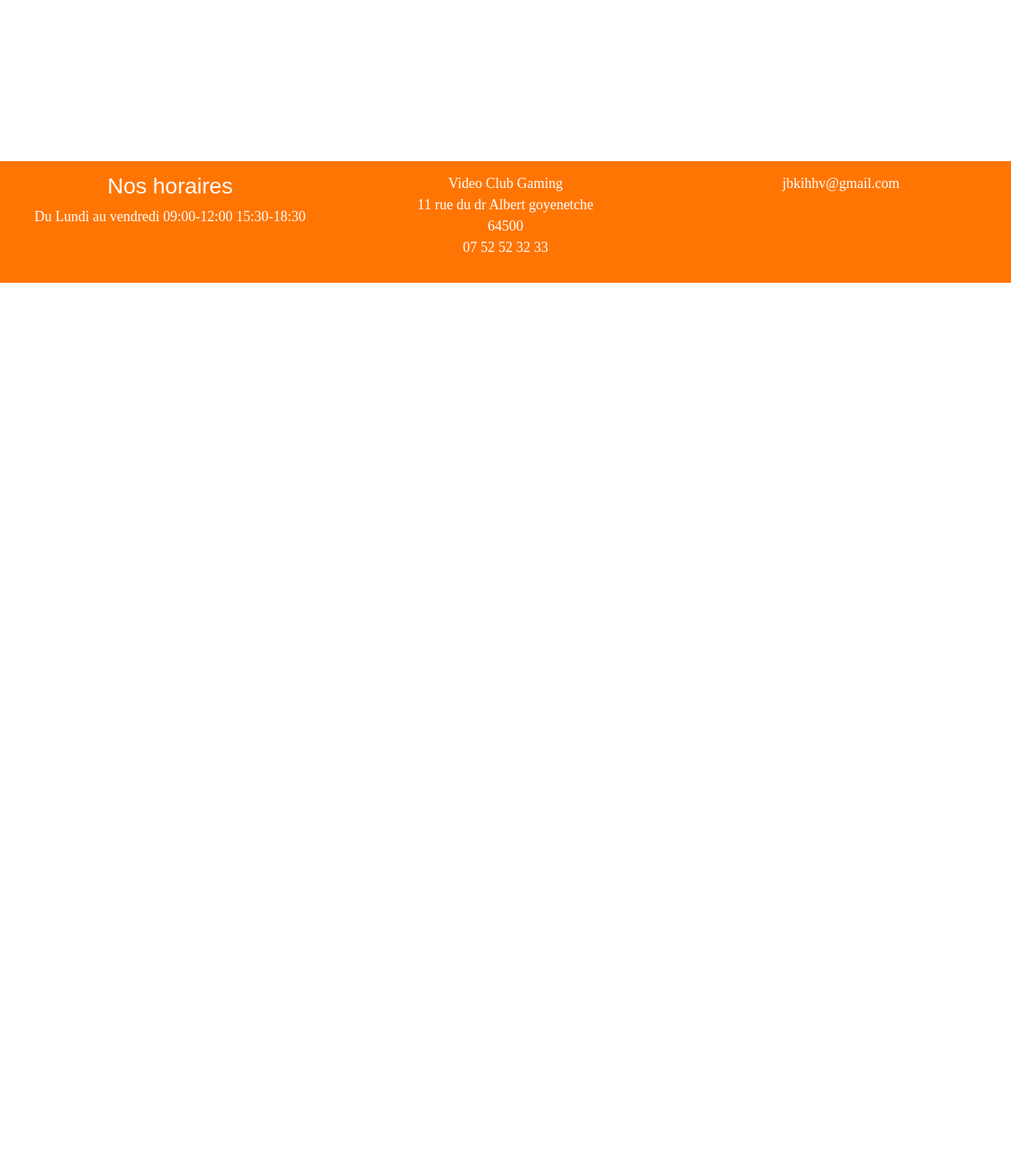
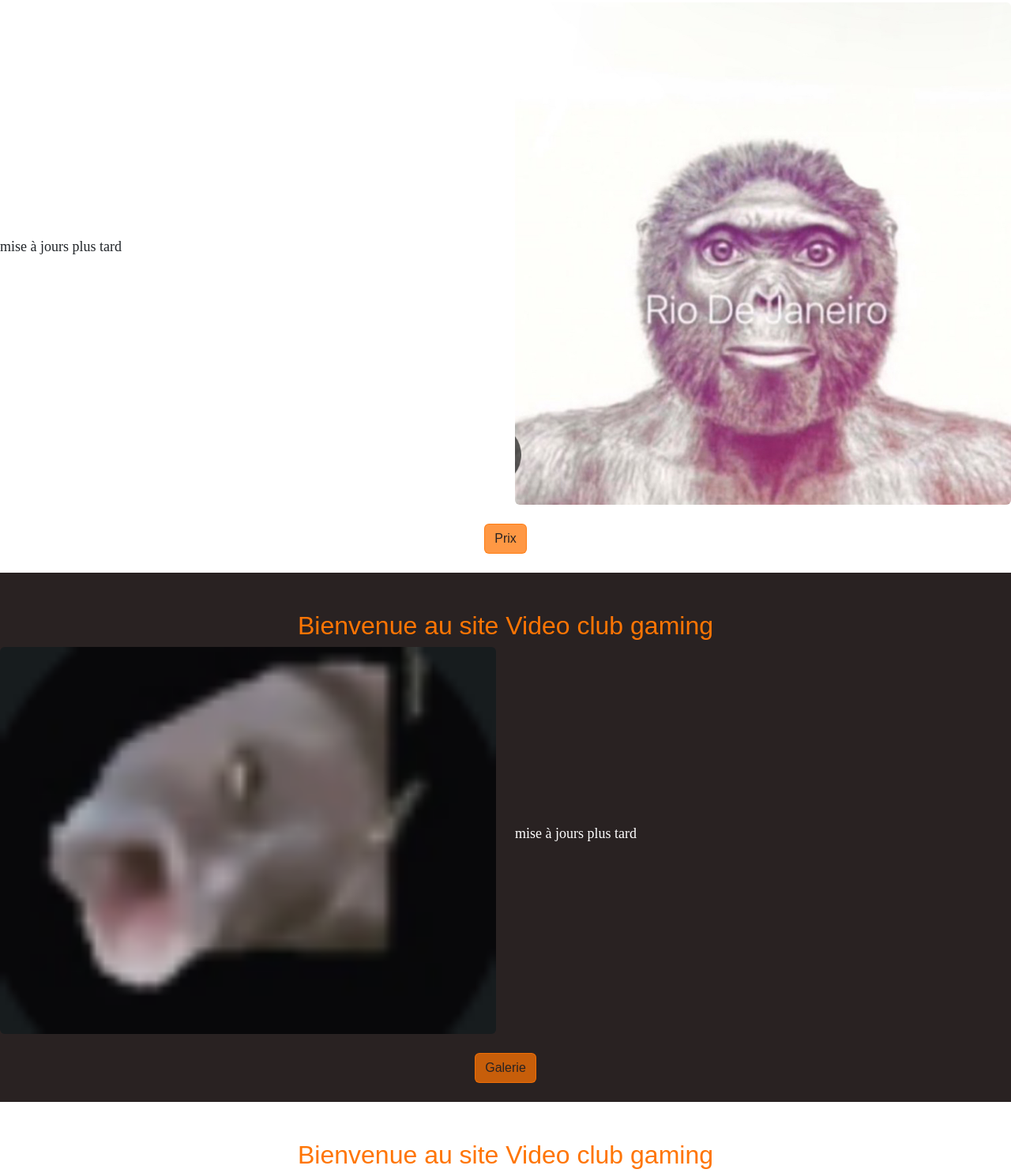
Before and after one commit to worldvcg/vcgfront, a website with bundled scripts: page index.html in a window 1280 px wide. Shown: the part 442-1927 px from the top of the page at 79% size. Before the commit the page ends 800 px from the top, so only its background shows below. Built offline with nearby package versions, Linux system fonts and the light colour scheme; files whose address does not match are found by name; a web font is replaced by a local one.

Commit message:
finish home page

```diff
--- a/index.html
+++ b/index.html
@@ -54,7 +54,7 @@
         <div class="row">
            <div class="col-12 col-lg-4">
                <h3>Nos horaires</h3>
-               <p>Du Lundi au vendredi  09:00-12:00 15:30-18:30</p>
+               <p>Du Lundi au vendredi  09:00-12:05</p>
            </div>
            <div class="col-6 col-lg-4">
                <p>Video Club Gaming<br/>
@@ -64,7 +64,7 @@
                 </p>
            </div>
            <div class="col-6 col-lg-4">
-               <p>jbkihhv@gmail.com</p>
+               <p>j</p>
            </div>
         </div>
 
--- a/pages/home.html
+++ b/pages/home.html
@@ -6,3 +6,60 @@
 
       </div>
   </div>
+
+  <section>
+    <article>
+        <div class="container p-4"></div>
+         <h2 class="text-center text-primary"> Bienvenue au site Video club gaming</h2>
+         <div class="row row-cols-2 align-items-center">
+            <div class="col">
+                <p class="text-justify">mise à jours plus tard
+
+                </p>
+            </div>
+            <div class="col">
+                <img class="w-100 rounded" src="../image/IMG_3311.PNG.jpg"/>
+            </div>
+         </div>
+         <div class="text-center p-4">
+            <a href="#" class="btn btn-primary">Prix</a>
+         </div>
+        </div>
+    </article>
+    <article class="bg-black text-white">
+        <div class="container p-4"></div>
+         <h2 class="text-center text-primary"> Bienvenue au site Video club gaming</h2>
+         <div class="row row-cols-2 align-items-center">
+             <div class="col">
+                <img class="w-100 rounded" src="../image/Screenshot 2025-04-25 00.17.36.png"/>
+            </div>
+            <div class="col">
+                <p class="text-justify">mise à jours plus tard
+
+                </p>
+            </div>
+         </div>
+         <div class="text-center p-4">
+            <a href="#" class="btn btn-primary">Galerie</a>
+         </div>
+        </div>
+    </article>
+    <article>
+        <div class="container p-4"></div>
+         <h2 class="text-center text-primary"> Bienvenue au site Video club gaming</h2>
+         <div class="row row-cols-2 align-items-center">
+            <div class="col">
+                <p class="text-justify">mise à jours plus tard
+
+                </p>
+            </div>
+            <div class="col">
+                <img class="w-100 rounded" src="../image/photo.jpg"/>
+            </div>
+         </div>
+         <div class="text-center p-4">
+            <a href="#" class="btn btn-primary">Réserver</a>
+         </div>
+        </div>
+    </article>
+  </section>
--- a/scss/main.scss
+++ b/scss/main.scss
@@ -51,3 +51,7 @@ p{
 
 
 }
+
+.text-justify{
+    text-align: justify;
+}
```
Also changed, not shown: scss/main.css, 1 other file.
